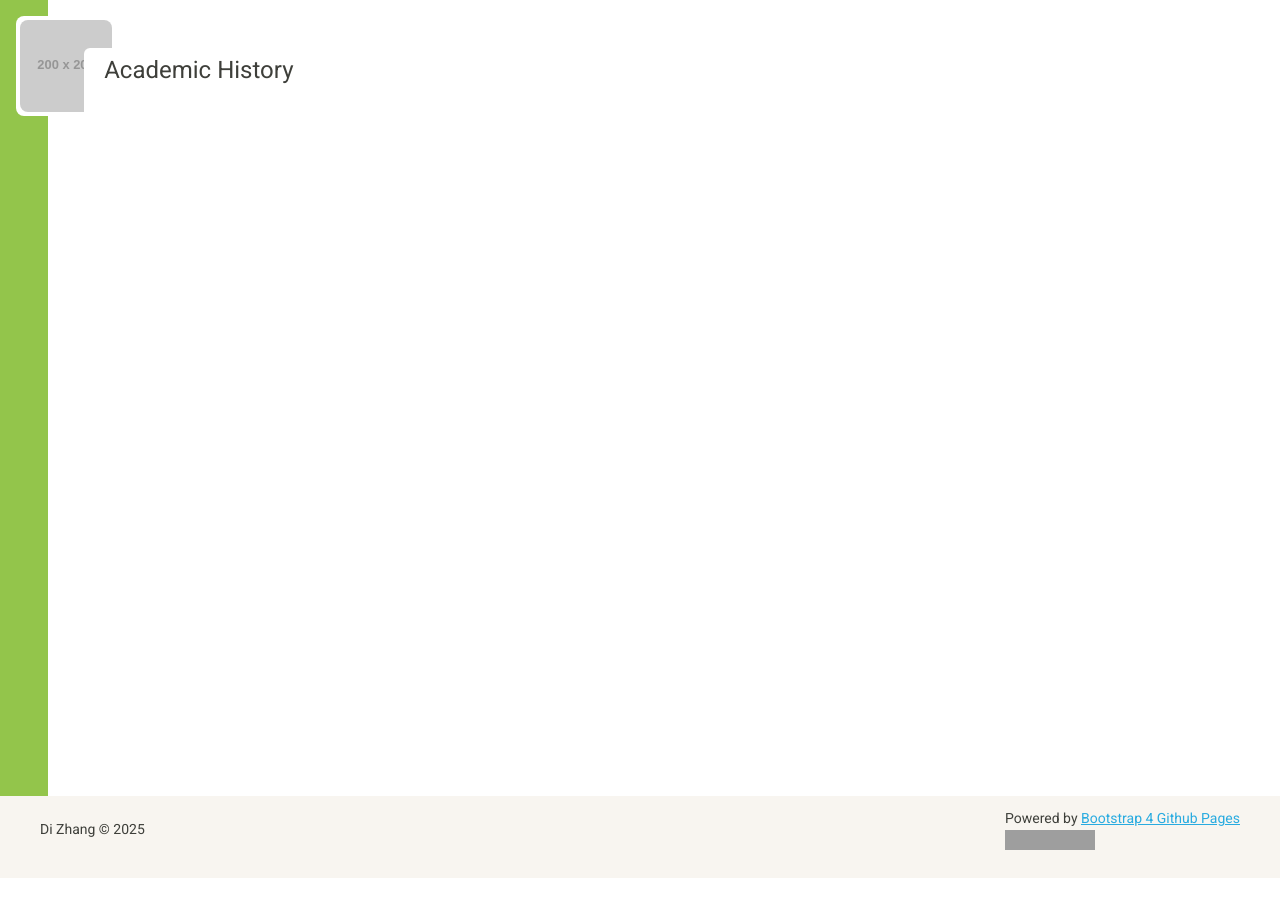
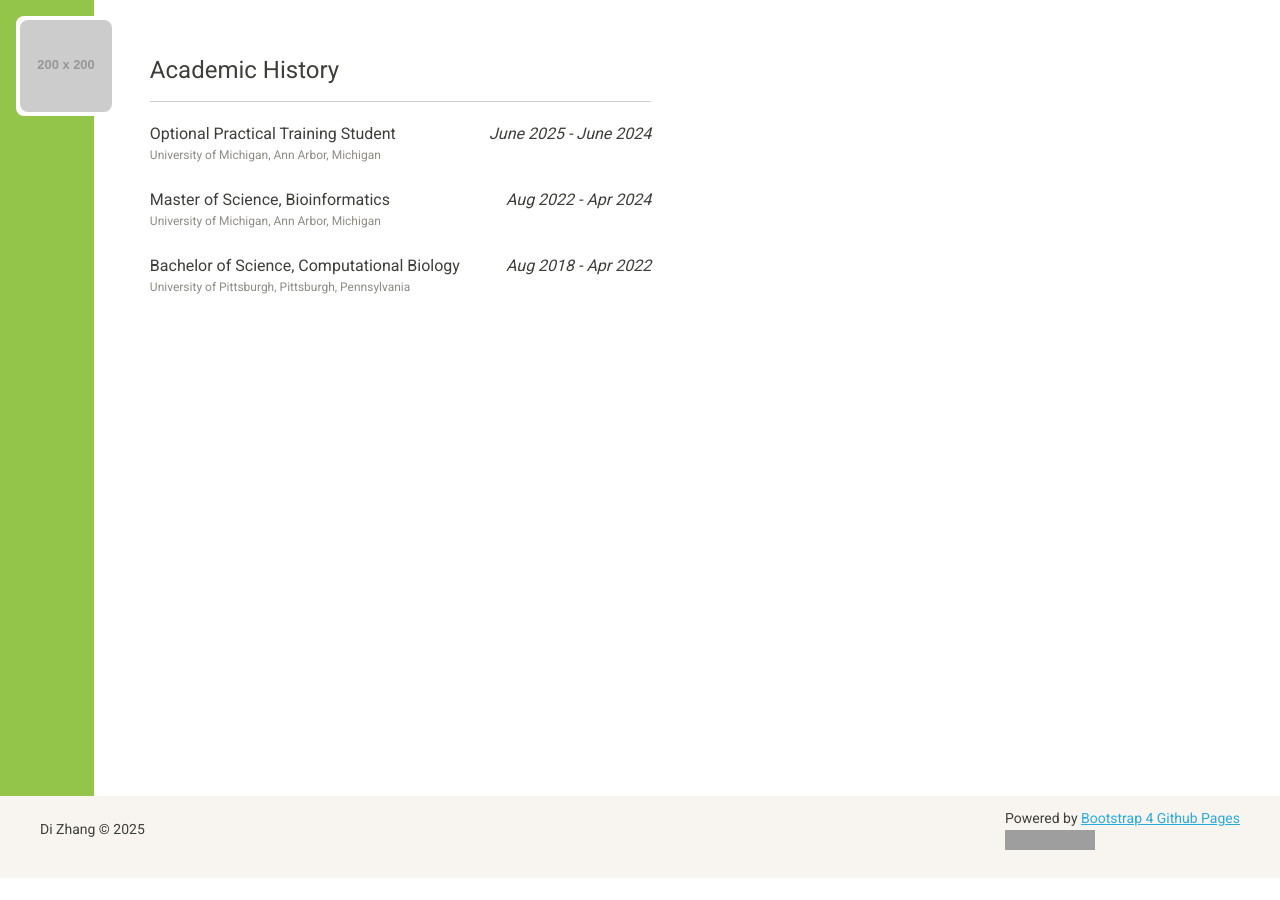
Before and after one commit to zhangdi33/zhangdi33.github.io, a Jekyll site: the page built from history.html, in a window 1280 px wide. Built offline with Jekyll 4.4.1, drawn with Linux system fonts in a browser that asks for light colours; grey boxes are pictures that could not be loaded.

Commit message:
Update history.html

```diff
--- a/history.html
+++ b/history.html
@@ -2,3 +2,43 @@
 layout: page
 title: Academic History
 ---
+<!DOCTYPE html>
+<html lang="en">
+  <head>
+    <meta charset="utf-8">
+    <meta http-equiv="X-UA-Compatible" content="IE=edge">
+    <meta name="viewport" content="width=device-width, initial-scale=1">
+  </head>
+  <body>
+    <hr>
+    <div class="row px-2">
+      <div class="col-lg col-12 p-1">
+        <p class="mb-0">Optional Practical Training Student</p>
+        <p class="text-secondary" style="font-size:75%;">University of Michigan, Ann Arbor, Michigan</p>
+      </div>
+      <div class="col-lg-auto col-12 p-1">
+        <p><i>June 2025 - June 2024</i></p>
+      </div>
+    </div>
+
+    <div class="row px-2">
+      <div class="col-lg col-12 p-1">
+        <p class="mb-0">Master of Science, Bioinformatics</p>
+        <p class="text-secondary" style="font-size:75%;">University of Michigan, Ann Arbor, Michigan</p>
+      </div>
+      <div class="col-lg-auto col-12 p-1">
+        <p><i>Aug 2022 - Apr 2024</i></p>
+      </div>
+    </div>
+
+    <div class="row px-2">
+      <div class="col-lg col-12 p-1">
+        <p class="mb-0">Bachelor of Science, Computational Biology</p>
+        <p class="text-secondary" style="font-size:75%;">University of Pittsburgh, Pittsburgh, Pennsylvania</p>
+      </div>
+      <div class="col-lg-auto col-12 p-1">
+        <p><i>Aug 2018 - Apr 2022</i></p>
+      </div>
+    </div>
+  </body>
+</html>
```
